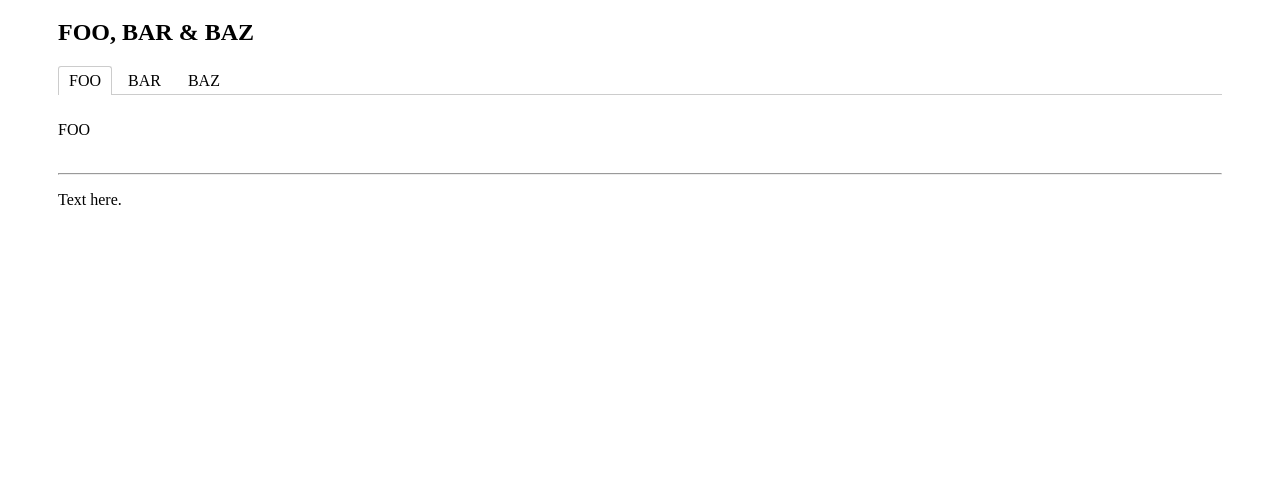
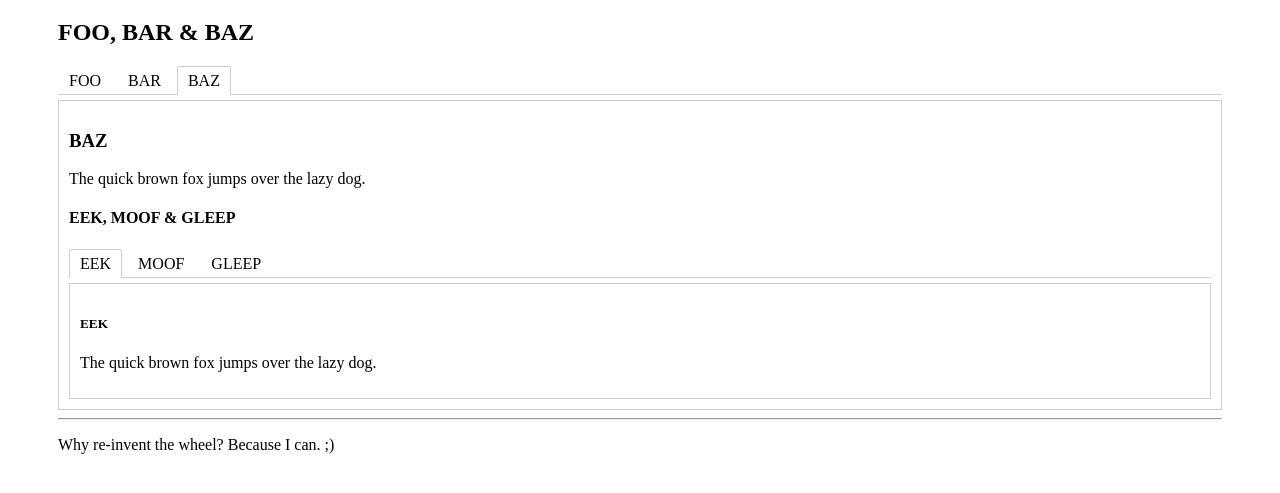
Before and after one commit to mhulse/jquery-nutshell, a plain HTML site: page demo/index.html in a window 1280 px wide. Shown: the part 79-572 px from the top of the page. Drawn offline with nearby package versions, Linux system fonts and the light colour scheme.

Commit message:
Select manually via class.
Closes #6.

```diff
--- a/demo/index.html
+++ b/demo/index.html
@@ -24,6 +24,7 @@
 		.nutshell {
 			position: relative;
 			border-bottom: 1px solid #ccc;
+			margin-bottom: 5px;
 		}
 		.nutshell li {
 			list-style: none;
@@ -58,7 +59,10 @@
 		.nutshell a:active,
 		.nutshell a:focus { outline: none; }
 
-		.panel { padding: 10px 0; }
+		.panel {
+			border: 1px solid #ccc;
+			padding: 10px;
+		}
 
 		.js .off { display: none; }
 
@@ -83,35 +87,79 @@
 
 		<h1>FOO, BAR &amp; BAZ</h1>
 
-		<ul class="nutshell">
-			<li><a href="#foo">FOO</a></li>
-			<li><a href="#bar">BAR</a></li>
-			<li><a href="#baz">BAZ</a></li>
-		</ul>
+		<nav>
+			<ul class="nutshell">
+				<li><a href="#foo">FOO</a></li>
+				<li><a href="#bar">BAR</a></li>
+				<li><a class="nutshell-selected" href="#baz">BAZ</a></li>
+			</ul>
+		</nav>
 
-		<div id="foo" class="panel">
+		<section id="foo" class="panel off">
 
-			<p>FOO</p>
+			<h1>FOO</h1>
 
-		</div>
+			<p>The quick brown fox jumps over the lazy dog.</p>
 
-		<div id="bar" class="panel off">
+		</section>
 
-			<p>BAR</p>
+		<section id="bar" class="panel off">
 
-		</div>
+			<h1>BAR</h1>
 
-		<div id="baz" class="panel off">
+			<p>The quick brown fox jumps over the lazy dog.</p>
 
-			<p>BAZ</p>
+		</section>
 
-		</div>
+		<section id="baz" class="panel">
+
+			<h1>BAZ</h1>
+
+			<p>The quick brown fox jumps over the lazy dog.</p>
+
+			<section>
+
+				<h1>EEK, MOOF &amp; GLEEP</h1>
+
+				<ul class="nutshell">
+					<li><a href="#eek">EEK</a></li>
+					<li><a href="#moof">MOOF</a></li>
+					<li><a href="#gleep">GLEEP</a></li>
+				</ul>
+
+				<section id="eek" class="panel">
+
+					<h1>EEK</h1>
+
+					<p>The quick brown fox jumps over the lazy dog.</p>
+
+				</section>
+
+				<section id="moof" class="panel">
+
+					<h1>MOOF</h1>
+
+					<p>The quick brown fox jumps over the lazy dog.</p>
+
+				</section>
+
+				<section id="gleep" class="panel">
+
+					<h1>GLEEP</h1>
+
+					<p>The quick brown fox jumps over the lazy dog.</p>
+
+				</section>
+
+			</section>
+
+		</section>
 
 	</section>
 
 	<hr>
 
-	<p>Text here.</p>
+	<p>Why re-invent the wheel? Because I can. ;)</p>
 
 	<script src="//ajax.googleapis.com/ajax/libs/jquery/1.10.2/jquery.min.js"></script>
 	<script src="../nutshell/jquery.nutshell.min.js"></script>
```
Also changed, not shown: build/src/jquery.nutshell.js, nutshell/jquery.nutshell.js, nutshell/jquery.nutshell.min.js.
